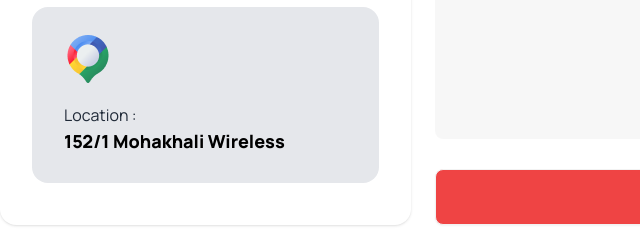
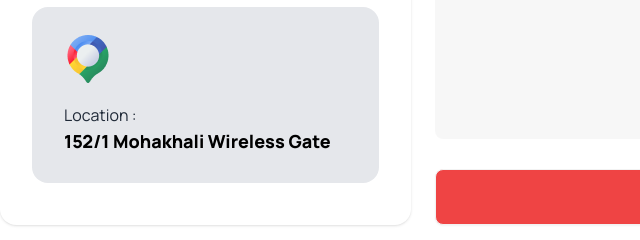
Before and after one commit to Hossain5990/my-third-assignment, a plain HTML site: page index.html in a window 1280 px wide. Shown: the part 5360-5600 px from the top of the page, 0-640 px from the left. Drawn offline with nearby package versions, Linux system fonts and the light colour scheme.

Commit message:
finally correction done

```diff
--- a/index.html
+++ b/index.html
@@ -538,7 +538,7 @@
                         <div class="bg-gray-200 rounded-2xl h-44 flex flex-col  justify-center items-start p-8 ">
                             <img src="Images/Group 1171275321.png" alt="">
                             <p class="text-base font-normal mt-5">Location : <br>
-                                <span class="text-lg text-black font-extrabold">152/1 Mohakhali Wireless</span></p>
+                                <span class="text-lg text-black font-extrabold">152/1 Mohakhali Wireless Gate</span></p>
 
                         </div>
 
```
